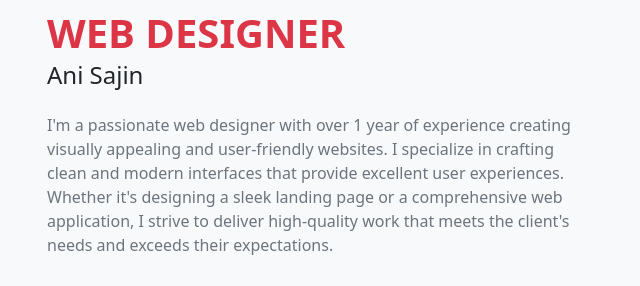
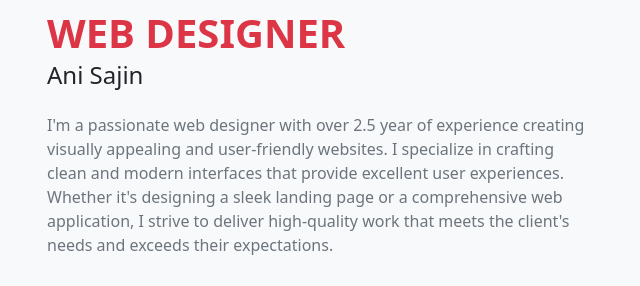
Before and after one commit to anisajin/Ani-sajin, a plain HTML site: page index.html in a window 1280 px wide. Shown: the part 326-612 px from the top of the page, 605-1245 px from the left. Drawn offline with nearby package versions, Linux system fonts and the light colour scheme.

Commit message:
new update

```diff
--- a/index.html
+++ b/index.html
@@ -73,7 +73,7 @@
                         <p class="text-muted">Hello I'm</p>
                         <h1 class="text-danger text-uppercase fs-1 fw-bold">Web Designer</h1>
                         <h2 class="fs-4">Ani Sajin</h2>
-                        <p class="mt-4 text-muted">  I'm a passionate web designer with over 1 year of experience creating visually appealing and user-friendly websites. I specialize in crafting clean and modern interfaces that provide excellent user experiences. Whether it's designing a sleek landing page or a comprehensive web application, I strive to deliver high-quality work that meets the client's needs and exceeds their expectations.</p>
+                        <p class="mt-4 text-muted">  I'm a passionate web designer with over 2.5 year of experience creating visually appealing and user-friendly websites. I specialize in crafting clean and modern interfaces that provide excellent user experiences. Whether it's designing a sleek landing page or a comprehensive web application, I strive to deliver high-quality work that meets the client's needs and exceeds their expectations.</p>
                         <a href="#Works" class="btn btn-danger px-3 mt-3">My Work</a>
                     </div>
                 </div>
```
